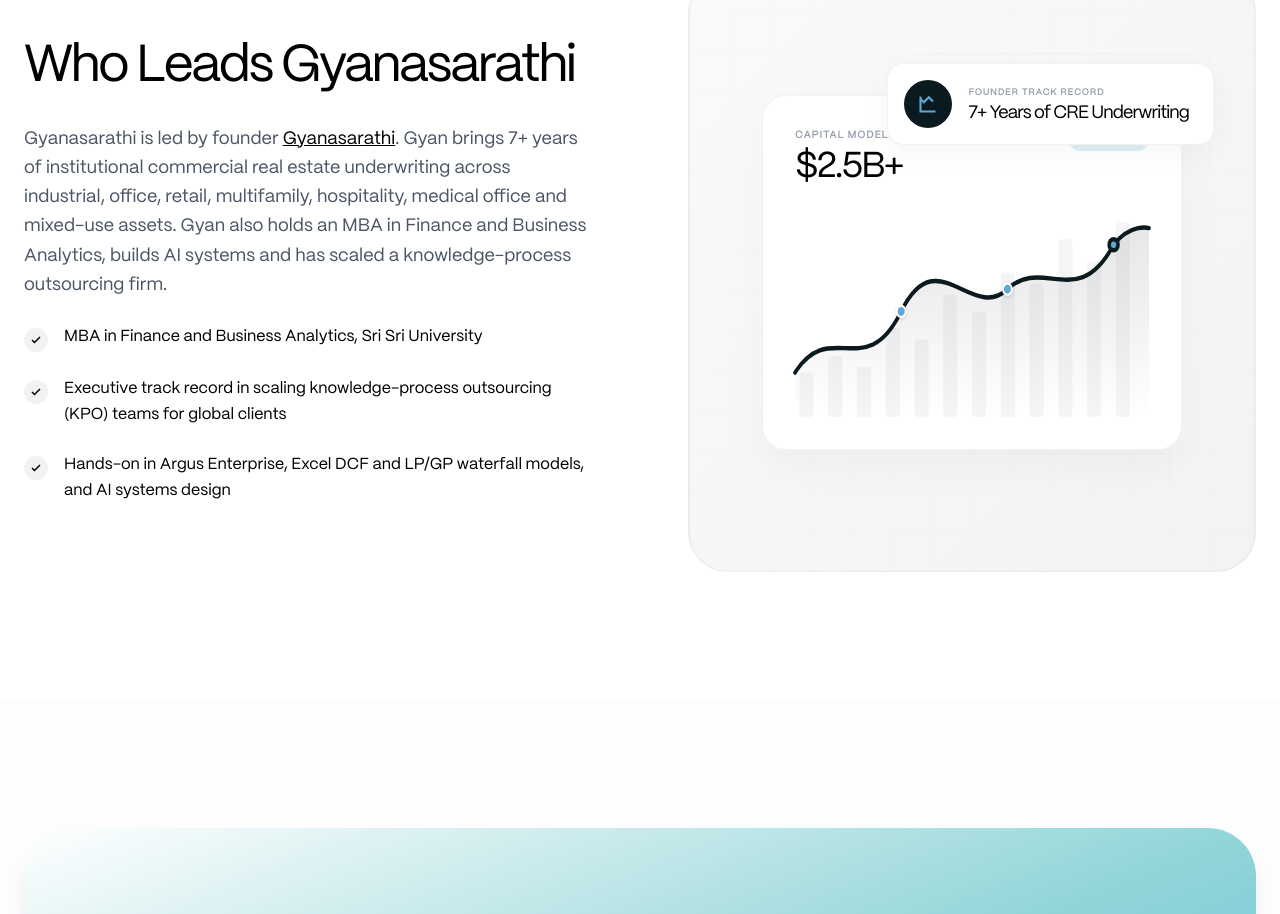
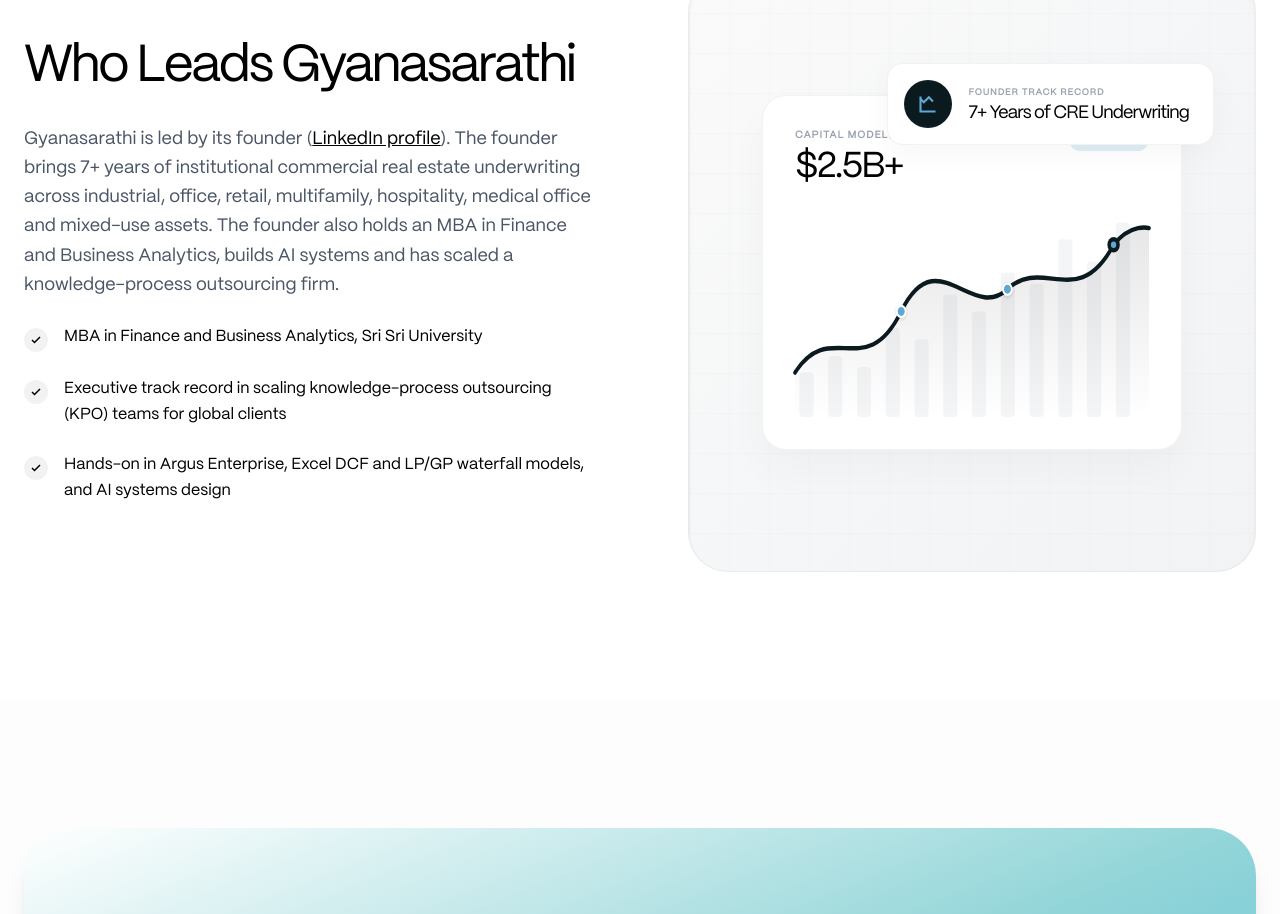
Before and after one commit to mahamcoder/Gyana-site, a React (Vite) app: page /about in a window 1280 px wide. Shown: the part 901-1815 px from the top of the page. Built offline with nearby package versions, Linux system fonts and the light colour scheme.

Commit message:
fix(about): neutral founder wording until full name is confirmed

```diff
--- a/src/pages/AboutGP.jsx
+++ b/src/pages/AboutGP.jsx
@@ -22,7 +22,7 @@ export const AboutGP = () => {
         'url': 'https://gyanasarathi.com/about',
         'name': 'About Gyanasarathi | CRE Modeling Meets Agentic AI',
         'description':
-          'Gyanasarathi is led by founder Gyanasarathi. Gyan brings 7+ years of institutional commercial real estate underwriting across industrial, office, retail, multifamily, hospitality, medical office and mixed-use assets. Gyan also holds an MBA in Finance and Business Analytics, builds AI systems and has scaled a knowledge-process outsourcing firm.',
+          'Gyanasarathi is led by its founder. The founder brings 7+ years of institutional commercial real estate underwriting across industrial, office, retail, multifamily, hospitality, medical office and mixed-use assets. The founder also holds an MBA in Finance and Business Analytics, builds AI systems and has scaled a knowledge-process outsourcing firm.',
         'isPartOf': {
           '@id': 'https://gyanasarathi.com/#website',
         },
@@ -36,7 +36,7 @@ export const AboutGP = () => {
         'name': 'Gyanasarathi',
         'jobTitle': 'Founder',
         'description':
-          'Gyanasarathi is led by founder Gyanasarathi. Gyan brings 7+ years of institutional commercial real estate underwriting across industrial, office, retail, multifamily, hospitality, medical office and mixed-use assets. Gyan also holds an MBA in Finance and Business Analytics, builds AI systems and has scaled a knowledge-process outsourcing firm.',
+          'Gyanasarathi is led by its founder. The founder brings 7+ years of institutional commercial real estate underwriting across industrial, office, retail, multifamily, hospitality, medical office and mixed-use assets. The founder also holds an MBA in Finance and Business Analytics, builds AI systems and has scaled a knowledge-process outsourcing firm.',
         'worksFor': {
           '@id': 'https://gyanasarathi.com/#organization',
         },
@@ -107,16 +107,17 @@ export const AboutGP = () => {
                 Who Leads Gyanasarathi
               </h2>
               <p className="text-lg text-gray-600 leading-relaxed mb-6 font-medium">
-                Gyanasarathi is led by founder{' '}
+                Gyanasarathi is led by its founder (
                 <a
                   href="https://www.linkedin.com/in/gyanasarathi/"
                   target="_blank"
                   rel="noreferrer"
                   className="text-black underline hover:text-sapforce-accent transition-colors"
                 >
-                  Gyanasarathi
+                  LinkedIn profile
                 </a>
-                . Gyan brings 7+ years of institutional commercial real estate underwriting across industrial, office, retail, multifamily, hospitality, medical office and mixed-use assets. Gyan also holds an MBA in Finance and Business Analytics, builds AI systems and has scaled a knowledge-process outsourcing firm.
+                ). The founder brings 7+ years of institutional commercial real estate underwriting across industrial, office, retail, multifamily, hospitality, medical office and mixed-use assets. The founder also holds an MBA in Finance and Business Analytics, builds AI systems and has scaled a knowledge-process outsourcing firm.
+                {/* TODO(confirm: founder full name; when the client gives it, restore "Gyanasarathi is led by founder <full name>. <First name> brings..." as in copy-rewrite.md) */}
               </p>
 
               <ul className="space-y-6">
```
